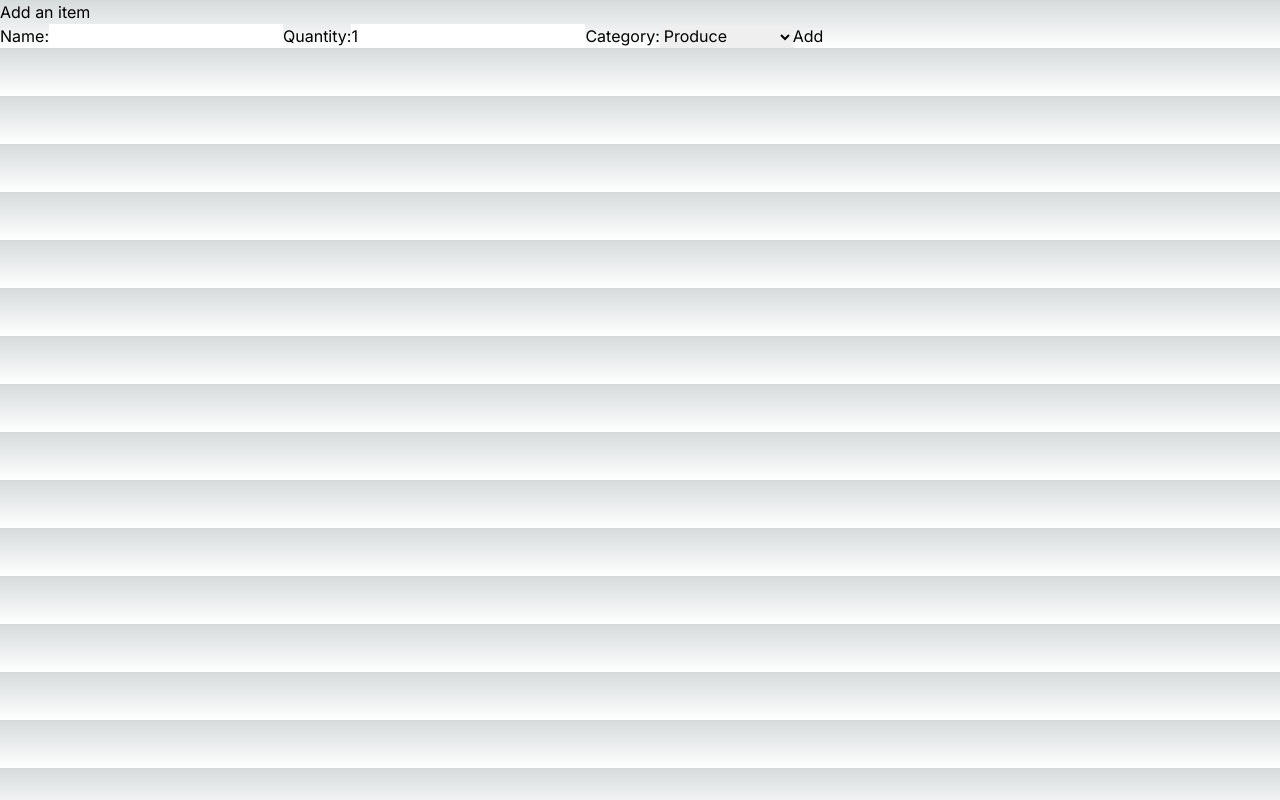
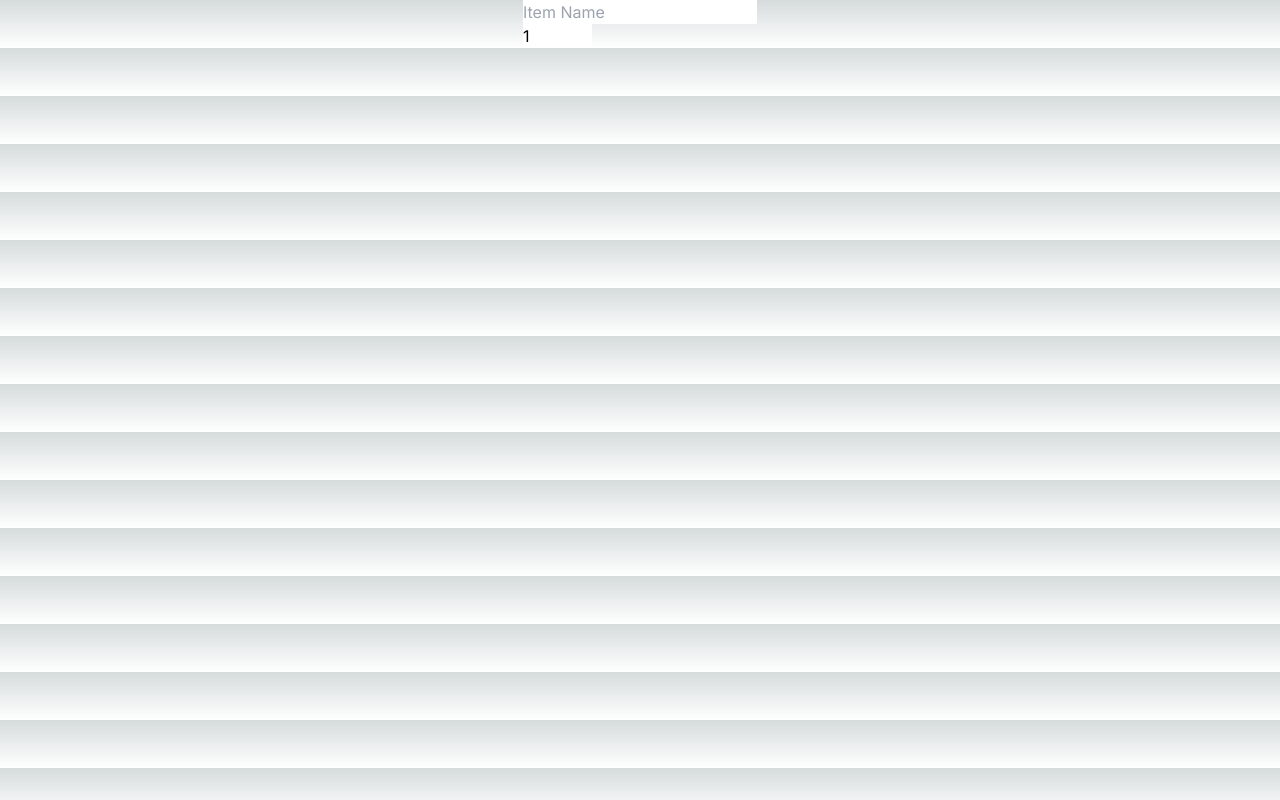
Before and after one commit to Malkos316/cprg306-assignments, a Next.js app: page /week4 in a window 1280 px wide. Built offline with nearby package versions, Linux system fonts and the light colour scheme.

Commit message:
Update new-item.js
start re-structuring

```diff
--- a/app/week4/new-item.js
+++ b/app/week4/new-item.js
@@ -41,43 +41,15 @@ export default function NewItem() {
     };
 
     return (
-        <div>
-            <h2>Add an item</h2>
-            <form onSubmit={handleSubmit}>
-                <label>
-                    Name:
-                    <input className="text-black"
-                        type="text"
-                        value={name}
-                        onChange={handleNameChange}
-                    />
-                </label>
-                <label>
-                    Quantity:
-                    <input className="text-black"
-                        type="number"
-                        value={quantity}
-                        onChange={handleQuantityChange}
-                    />
-                </label>
-                <label>
-                    Category:
-                    <select className="text-black"
-                        value={category}
-                        onChange={handleCategoryChange}
-                    >
-                        <option value="produce">Produce</option>
-                        <option value="dairy">Dairy</option>
-                        <option value="bakery">Bakery</option>
-                        <option value="meat">Meat</option>
-                        <option value="canned goods">Canned Goods</option>
-                        <option value="dry goods">Dry Goods</option>
-                        <option value="household">Household</option>
-                    </select>
-                </label>
-                <button type="submit">Add</button>
+        <main className="flex justify-center">
+            <form  className=" text-black">
+                <div>
+                    <input type="text" placeholder="Item Name" value={setName} required=""/>
+                </div>
+                <div>
+                    <input type="number" min={1} max={99} value={1} required=""/>
+                </div>
             </form>
-            {eventCreated && <p>Item created!</p>}
-        </div>
+        </main>
     );
 }
```
